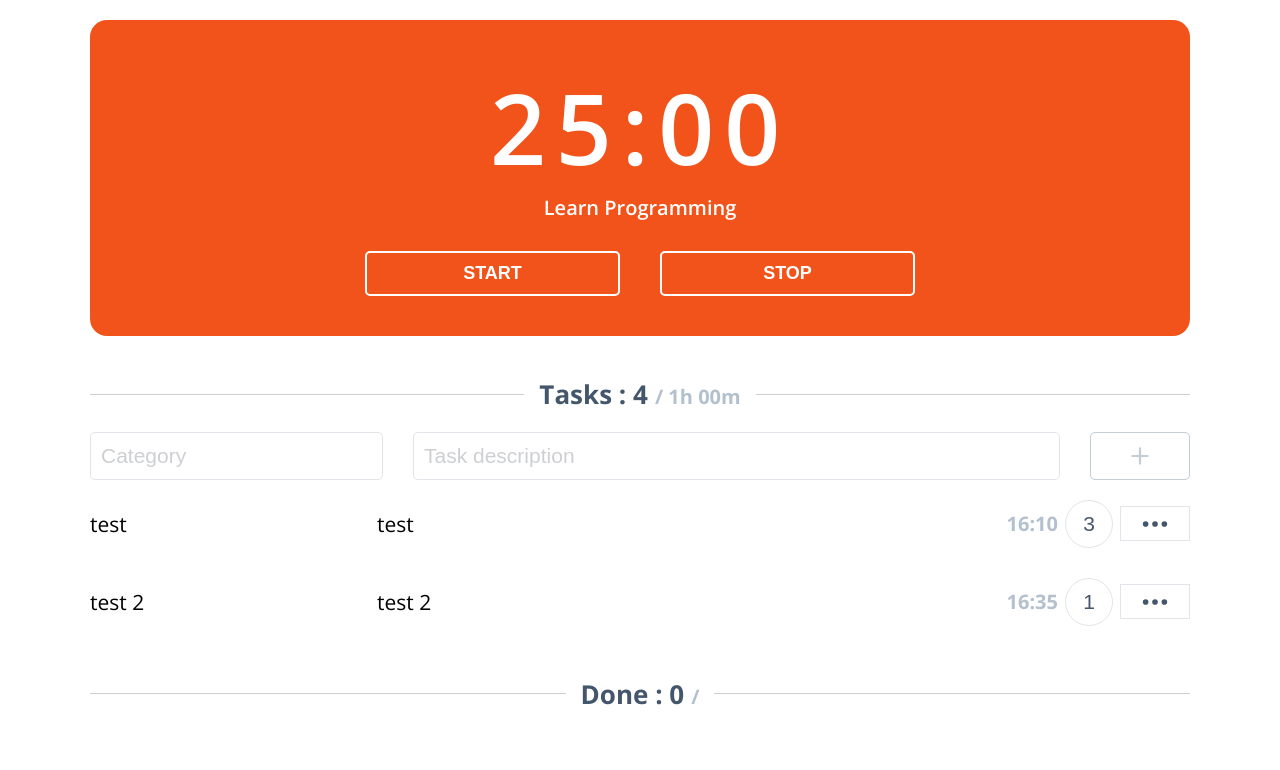
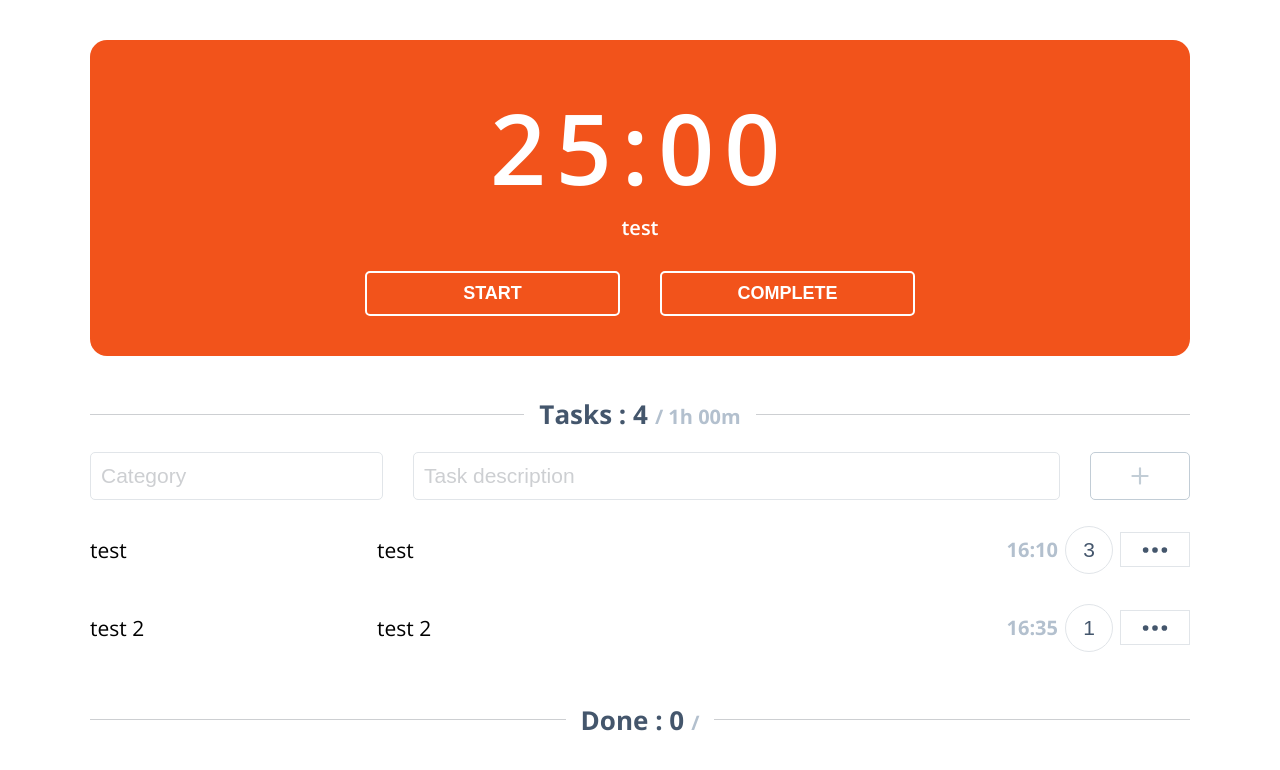
Before and after one commit to TWasilonek/pomodoro-tracker, a React (Create React App) app in the folder pomodoro-tracker-web/: page / in a window 1280 px wide. Shown: the top 770 px of the page. Built offline with nearby package versions, Linux system fonts and the light colour scheme.

Commit message:
tasks wired with Timer

```diff
--- a/pomodoro-tracker-web/src/App.tsx
+++ b/pomodoro-tracker-web/src/App.tsx
@@ -1,15 +1,12 @@
-import React from 'react';
 import './App.css';
-import Tasks from './components/Tasks';
-import Timer from './components/Timer';
+import Home from './components/Home';
 import { AppProvider } from './store/AppContext';
 
 function App() {
   return (
     <AppProvider>
       <div className="App">
-        <Timer taskDescription="Learn Programming" />
-        <Tasks />
+        <Home />
       </div>
     </AppProvider>
   );
--- /dev/null
+++ b/pomodoro-tracker-web/src/components/Home/Home.tsx
@@ -0,0 +1,44 @@
+import React, { useCallback, useContext, useEffect, useState } from 'react';
+import { AppContext } from '../../store/AppContext';
+import { Task, TASK_ACTIONS } from '../../store/Tasks.reducers';
+import Tasks from '../Tasks';
+import Timer from '../Timer';
+
+const Home = () => {
+  const { state, dispatch } = useContext(AppContext);
+  const [activeTask, setActiveTask] = useState<Task | null>(null);
+
+  useEffect(() => {
+    if (state.tasks.length > 0) {
+      const nextTask = state.tasks.find((task) => task.pomodoroCount > 0);
+      if (nextTask) {
+        setActiveTask(nextTask);
+      } else {
+        setActiveTask(null);
+      }
+    }
+  }, [activeTask, state.tasks]);
+
+  const handleCompleteTaskClick = useCallback(() => {
+    if (!activeTask) {
+      return;
+    }
+
+    dispatch({
+      type: TASK_ACTIONS.COMPLETE_POMODORO,
+      payload: { id: activeTask.id },
+    });
+  }, [activeTask, dispatch]);
+
+  return (
+    <div className="App">
+      <Timer
+        activeTask={activeTask}
+        onCompleteTaskClick={handleCompleteTaskClick}
+      />
+      <Tasks />
+    </div>
+  );
+};
+
+export default Home;
--- /dev/null
+++ b/pomodoro-tracker-web/src/components/Home/index.ts
@@ -0,0 +1 @@
+export { default } from './Home';
--- a/pomodoro-tracker-web/src/components/Tasks/TaskElement/TaskElement.tsx
+++ b/pomodoro-tracker-web/src/components/Tasks/TaskElement/TaskElement.tsx
@@ -23,7 +23,7 @@ const TaskWrapper = styled.div`
   margin-top: 10px;
 `;
 
-const Element = styled.p`
+const Element = styled.div`
   display: flex;
   align-items: center;
   flex: ${(props: StyledProps) => props.flex};
--- a/pomodoro-tracker-web/src/components/Tasks/TasksList/TasksList.tsx
+++ b/pomodoro-tracker-web/src/components/Tasks/TasksList/TasksList.tsx
@@ -5,7 +5,7 @@ import { getMillisFromMinutes } from '../../../utils/timeUtils';
 import TaskElement from '../TaskElement/TaskElement';
 import { Task, TASK_MODES } from '../../../store/Tasks.reducers';
 
-const List = styled.li`
+const List = styled.ul`
   list-style: none;
   padding: 0;
 `;
--- a/pomodoro-tracker-web/src/components/Timer/Timer.tsx
+++ b/pomodoro-tracker-web/src/components/Timer/Timer.tsx
@@ -1,6 +1,7 @@
 import { useCallback, useEffect, useState } from 'react';
 import styled from 'styled-components';
 import { COLORS } from '../../constants/colors';
+import { Task } from '../../store/Tasks.reducers';
 import {
   formatMillisToTimer,
   getMillisFromMinutes,
@@ -75,14 +76,16 @@ interface Props {
   taskTime?: number;
   shortBreakTime?: number;
   longBreakTime?: number;
-  taskDescription: string;
+  activeTask: Task | null;
+  onCompleteTaskClick: () => void;
 }
 
 const Timer: React.FC<Props> = ({
-  taskDescription: taskName = '',
+  activeTask,
   taskTime = DEFAULT_TASK_TIME,
   shortBreakTime = DEFAULT_SHORT_BREAK_TIME,
   longBreakTime = DEFAULT_LONG_BREAK_TIME,
+  onCompleteTaskClick,
 }) => {
   const [counter, setCounter] = useState(taskTime);
   const [counting, setCounting] = useState(false);
@@ -98,36 +101,64 @@ const Timer: React.FC<Props> = ({
     return () => clearInterval(interval);
   }, [counting]);
 
-  const startTimer = useCallback(() => {
+  const handleStartTimerClick = useCallback(() => {
     setCounting(true);
   }, []);
 
-  const stopTimer = useCallback(() => {
+  const handleStopTimerClick = useCallback(() => {
     setCounting(false);
     setCounter(taskTime);
   }, [taskTime]);
 
-  const pauseTimer = useCallback(() => {
+  const handlePauseTimerClick = useCallback(() => {
     setCounting(false);
   }, []);
+
+  const handleCompleteTaskClick = useCallback(() => {
+    onCompleteTaskClick();
+    setCounting(false);
+    setCounter(taskTime);
+  }, [onCompleteTaskClick, taskTime]);
 
   return (
     <Wrapper className="timer">
       <Clock>{formatMillisToTimer(counter)}</Clock>
-      <TaskName>{taskName}</TaskName>
+      <TaskName>{activeTask ? activeTask.description : ''}</TaskName>
       <Actions>
         {counting ? (
-          <Button type="button" onClick={pauseTimer}>
+          <Button
+            type="button"
+            onClick={handlePauseTimerClick}
+            disabled={!activeTask}
+          >
             PAUSE
           </Button>
         ) : (
-          <Button type="button" onClick={startTimer}>
+          <Button
+            type="button"
+            onClick={handleStartTimerClick}
+            disabled={!activeTask}
+          >
             START
           </Button>
         )}
-        <Button type="button" onClick={stopTimer}>
-          STOP
-        </Button>
+        {counting ? (
+          <Button
+            type="button"
+            onClick={handleStopTimerClick}
+            disabled={!activeTask}
+          >
+            STOP
+          </Button>
+        ) : (
+          <Button
+            type="button"
+            onClick={handleCompleteTaskClick}
+            disabled={!activeTask}
+          >
+            Complete
+          </Button>
+        )}
       </Actions>
     </Wrapper>
   );
```
